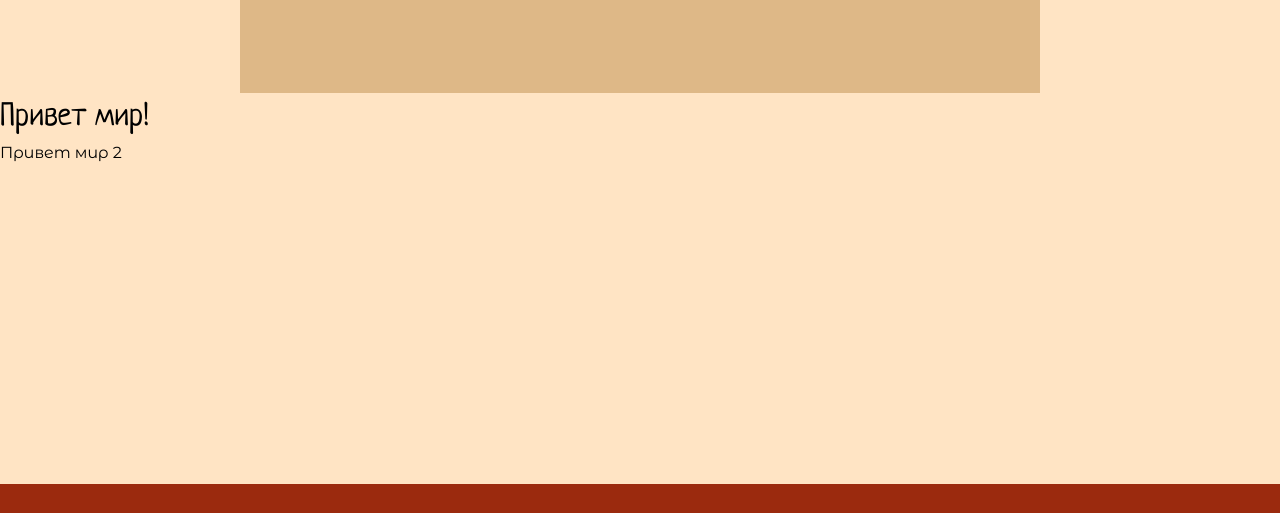
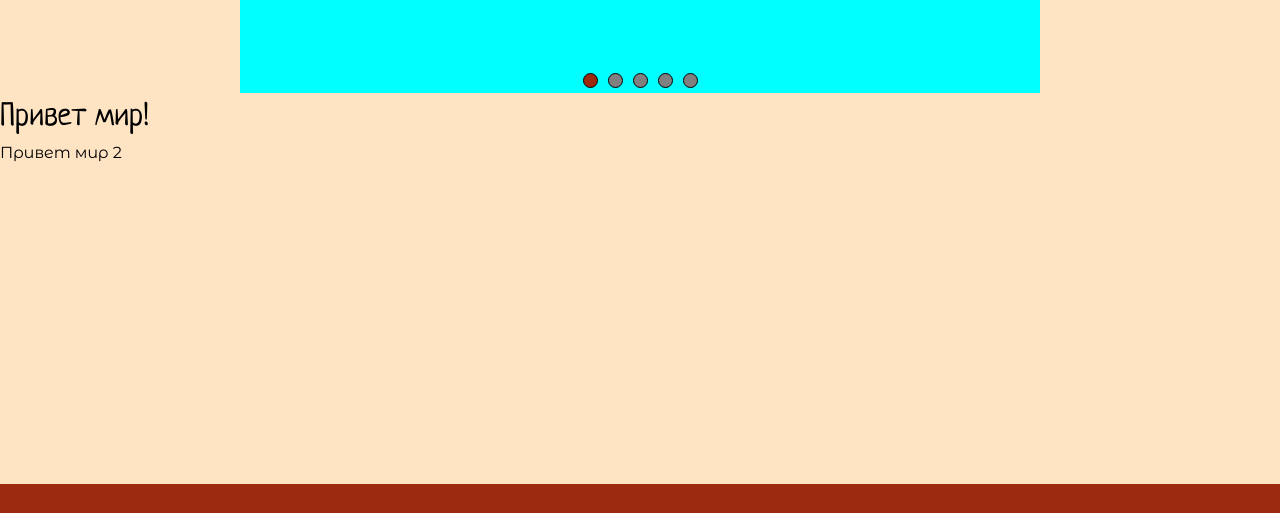
Before and after one commit to Lomove/ll, a plain HTML site: page index.html in a window 1280 px wide. Shown: the part 142-655 px from the top of the page. Drawn offline with Linux system fonts and the light colour scheme.

Commit message:
Немного работы со слайдером

```diff
--- a/index.html
+++ b/index.html
@@ -5,6 +5,8 @@
     <meta name="viewport" content="width=device-width, initial-scale=1.0" />
 
     <link rel="stylesheet" href="styles/css/index.css" />
+
+    <script src="./scripts/megaslider.js" defer></script>
 
     <title>LL</title>
   </head>
@@ -21,16 +23,18 @@
       <!-- Меееега слайдер -->
       <div class="index-slider-wrap">
         <div class="index-slider">
-          <div class="slide"></div>
+          <div class="slide" id="index-slide-1"><p>"Это супер магазииин"</p></div>
         </div>
 
         <!-- индикаторы-переключатели -->
-        <div class="toggles">
-          <div class="toggle"></div>
-          <div class="toggle"></div>
-          <div class="toggle"></div>
-          <div class="toggle"></div>
-          <div class="toggle"></div>
+        <div class="toggles-wrap">
+          <div class="toggles">
+            <div class="toggle active" num="1"></div>
+            <div class="toggle" num="2"></div>
+            <div class="toggle" num="3"></div>
+            <div class="toggle" num="4"></div>
+            <div class="toggle" num="5"></div>
+          </div>
         </div>
       </div>
 
--- /dev/null
+++ b/scripts/megaslider.js
@@ -0,0 +1,4 @@
+'use strict';
+
+{
+}
--- a/styles/scss/_vars.scss
+++ b/styles/scss/_vars.scss
@@ -1,4 +1,6 @@
 :root {
   --backgroung-color: bisque;
   --background-color-2: rgb(155, 42, 14);
+  --background-color-2-minor: rgb(212, 51, 11);
+  --background-color-3: grey;
 }
--- a/styles/scss/index.scss
+++ b/styles/scss/index.scss
@@ -12,10 +12,62 @@ body {
   }
 }
 
+// Омега-слайдер
 .index-slider-wrap {
+  position: relative;
+
   margin: auto;
   width: 800px;
   height: 150px;
 
   background-color: burlywood;
+
+  // Сами слайды
+  .index-slider {
+    height: 100%;
+    .slide {
+      height: 100%;
+      background-color: aqua;
+    }
+    #index-slide-1 {
+    }
+  }
+
+  // Переключатили внизу
+  .toggles-wrap {
+    position: absolute;
+    bottom: 5px;
+    left: 0;
+
+    width: 100%;
+
+    .toggles {
+      display: flex;
+      justify-content: center;
+      gap: 10px;
+      margin: auto;
+      width: max-content;
+    }
+
+    .toggle {
+      height: 15px;
+      width: 15px;
+
+      background-color: var(--background-color-3);
+      border-radius: 10px;
+      border: 1px solid black;
+
+      // box-shadow: 0px 0px 5px 2px rgba(0, 0, 0, 0.75);
+      transition: all linear 0.3s;
+      cursor: pointer;
+
+      &:hover {
+        background-color: var(--background-color-2-minor);
+      }
+
+      &.active {
+        background-color: var(--background-color-2);
+      }
+    }
+  }
 }
```
Also changed, not shown: styles/css/index.css.
